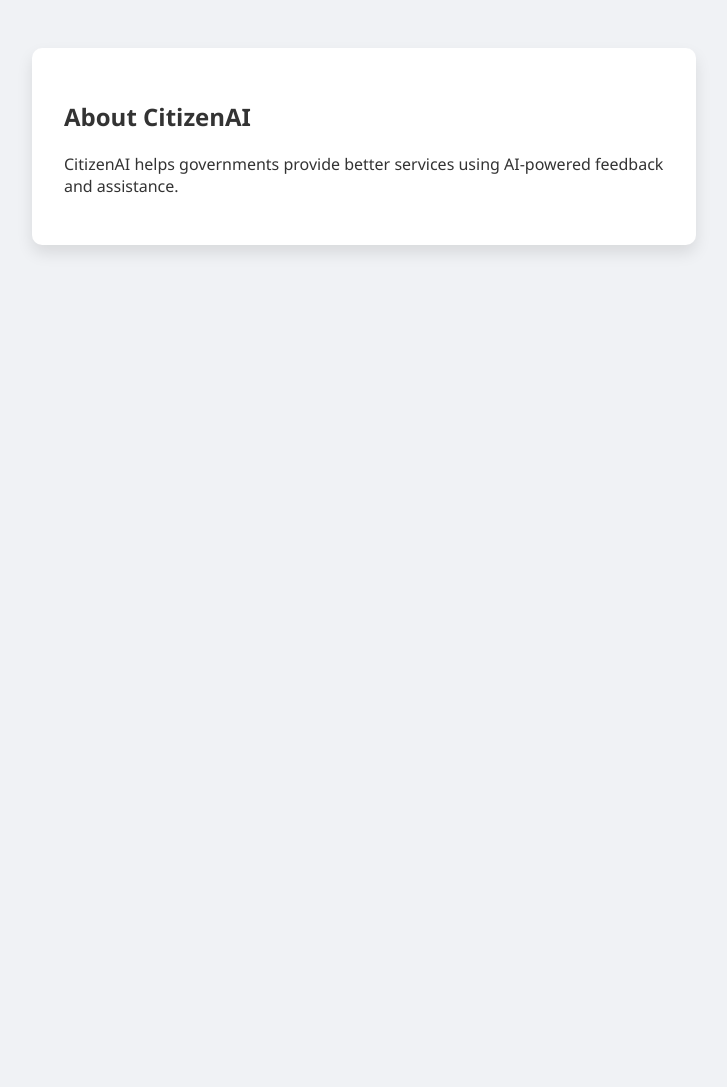
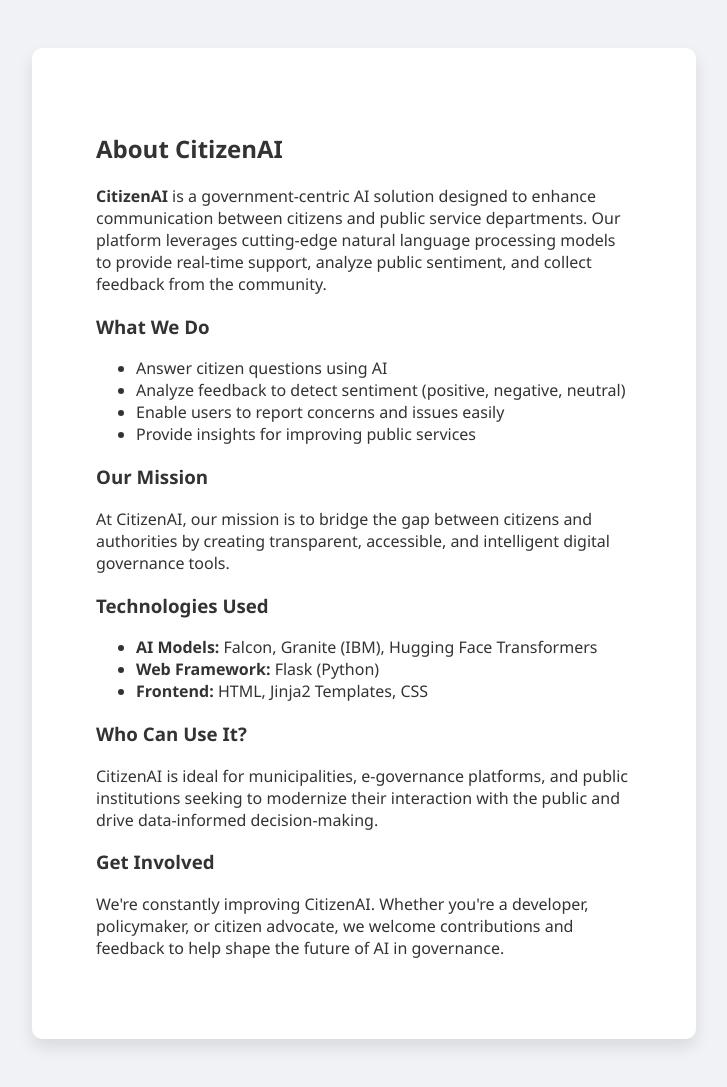
Before and after one commit to KGS5708S/CitizenAi-Chat-Assistant, a Flask app: page /about in a window 1280 px wide. Shown: the part 234-1321 px from the top of the page, without its empty margins (276-1003 px from the left). Before the commit the page ends 487 px from the top, so only its background shows below. Run offline with Flask 3, Linux system fonts and the light colour scheme.

Commit message:
Update about.html

```diff
--- a/Project Files/Templates/about.html
+++ b/Project Files/Templates/about.html
@@ -1,7 +1,46 @@
 
 {% extends "base.html" %}
 {% block title %}About - CitizenAI{% endblock %}
+
 {% block content %}
+<div class="about-container" style="padding: 2rem;">
     <h2>About CitizenAI</h2>
-    <p>CitizenAI helps governments provide better services using AI-powered feedback and assistance.</p>
+    <p>
+        <strong>CitizenAI</strong> is a government-centric AI solution designed to enhance communication
+        between citizens and public service departments. Our platform leverages cutting-edge natural language
+        processing models to provide real-time support, analyze public sentiment, and collect feedback from the community.
+    </p>
+
+    <h3>What We Do</h3>
+    <ul>
+        <li> Answer citizen questions using AI</li>
+        <li> Analyze feedback to detect sentiment (positive, negative, neutral)</li>
+        <li> Enable users to report concerns and issues easily</li>
+        <li> Provide insights for improving public services</li>
+    </ul>
+
+    <h3>Our Mission</h3>
+    <p>
+        At CitizenAI, our mission is to bridge the gap between citizens and authorities by creating transparent,
+        accessible, and intelligent digital governance tools.
+    </p>
+
+    <h3>Technologies Used</h3>
+    <ul>
+        <li> <strong>AI Models:</strong> Falcon, Granite (IBM), Hugging Face Transformers</li>
+        <li> <strong>Web Framework:</strong> Flask (Python)</li>
+        <li> <strong>Frontend:</strong> HTML, Jinja2 Templates, CSS</li>
+    </ul>
+
+    <h3>Who Can Use It?</h3>
+    <p>
+        CitizenAI is ideal for municipalities, e-governance platforms, and public institutions seeking
+        to modernize their interaction with the public and drive data-informed decision-making.
+    </p>
+
+    <h3>Get Involved</h3>
+    <p>
+        We're constantly improving CitizenAI. Whether you're a developer, policymaker, or citizen advocate, we welcome contributions and feedback to help shape the future of AI in governance.
+    </p>
+</div>
 {% endblock %}
```
